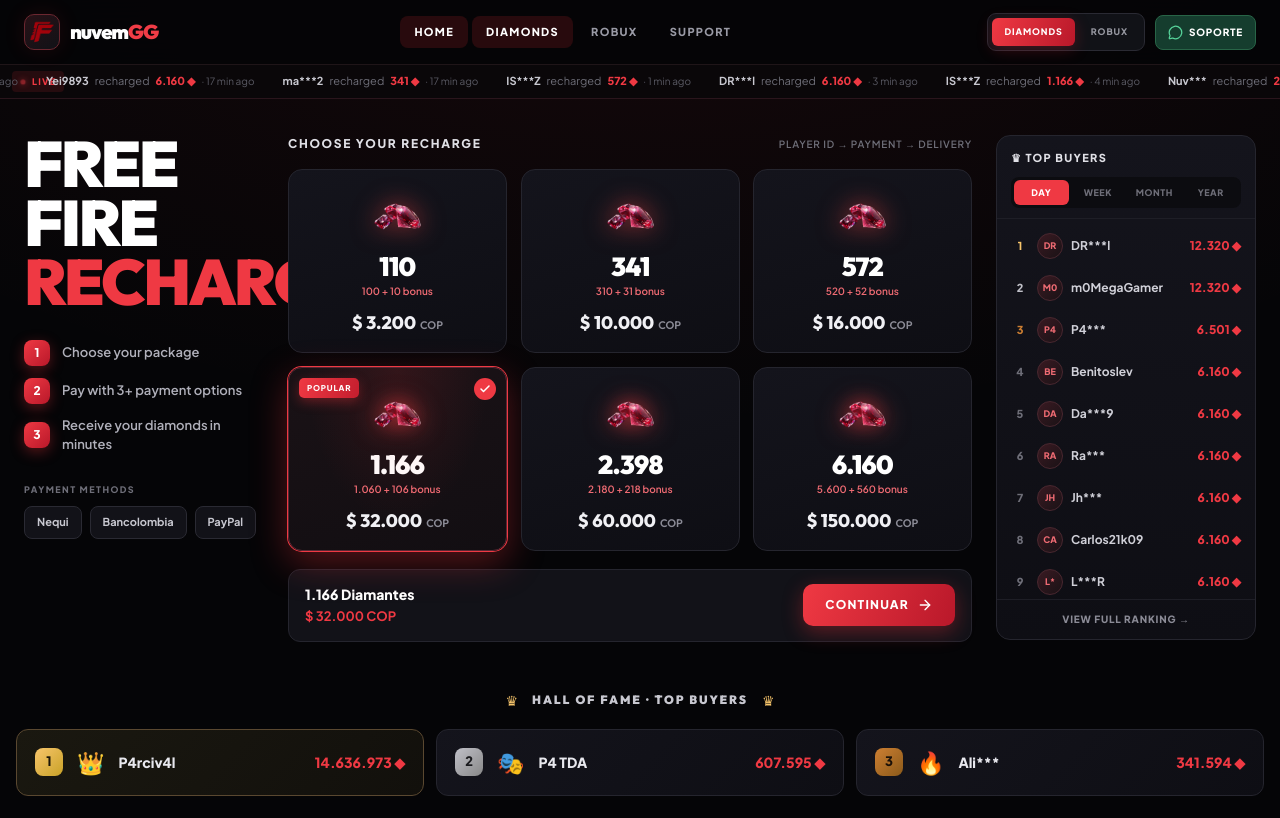
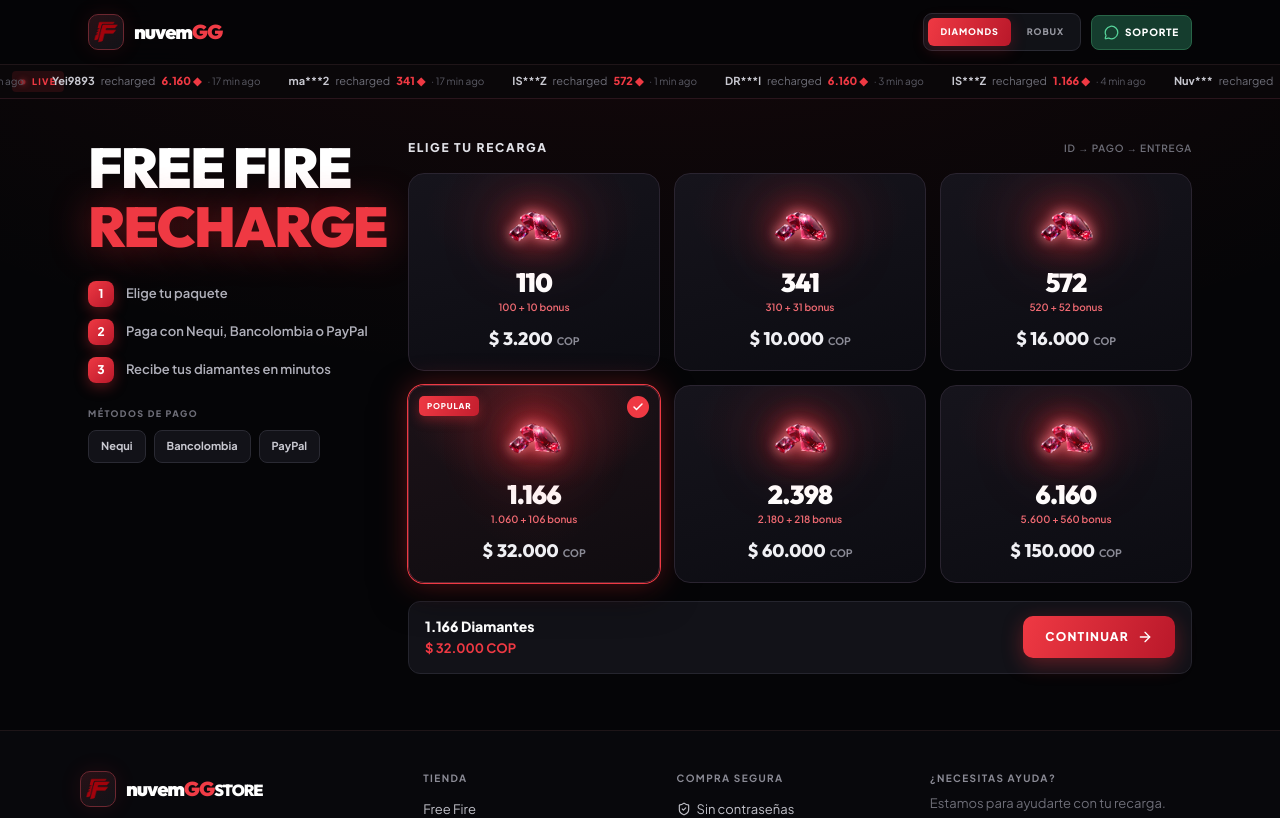
Before and after one commit to fazetadev/nuvem, a React (Vite) app: page / in a window 1280 px wide. Shown: the top 818 px of the page. Built offline with nearby package versions, Linux system fonts and the light colour scheme.

Commit message:
Add files via upload

```diff
--- a/src/App.tsx
+++ b/src/App.tsx
@@ -8,8 +8,6 @@ import { CheckoutSummaryModal } from './components/CheckoutSummaryModal.tsx';
 import { OrderSuccessModal } from './components/OrderSuccessModal.tsx';
 import { Footer } from './components/Footer.tsx';
 import { LiveFeed } from './components/LiveFeed.tsx';
-import { TopBuyers } from './components/TopBuyers.tsx';
-import { HallOfFame } from './components/HallOfFame.tsx';
 import type { DiamondPackage, PaymentMethod, OrderRecord, GameId } from './types/store.ts';
 import {
   DIAMOND_PACKAGES,
@@ -119,43 +117,35 @@ export default function App() {
 
       <main className="flex-1">
         {!isCheckoutVisible && (
-          <section className="hero-section max-w-7xl mx-auto px-4 sm:px-6">
-            <div className="hero-left">
+          <section className="hero-section max-w-6xl mx-auto px-4 sm:px-6">
+            <div className="hero-intro">
               <h1 className="hero-title">
                 {game === 'roblox' ? (
                   <>
-                    ROBLOX
-                    <br />
-                    <em>RECHARGE</em>
+                    ROBLOX <em>RECHARGE</em>
                   </>
                 ) : (
                   <>
-                    FREE
-                    <br />
-                    FIRE
-                    <br />
-                    <em>RECHARGE</em>
+                    FREE FIRE <em>RECHARGE</em>
                   </>
                 )}
               </h1>
-
               <ol className="hero-steps">
                 <li>
                   <span className="step-num">1</span>
-                  Choose your package
+                  Elige tu paquete
                 </li>
                 <li>
                   <span className="step-num">2</span>
-                  Pay with 3+ payment options
+                  Paga con Nequi, Bancolombia o PayPal
                 </li>
                 <li>
                   <span className="step-num">3</span>
-                  Receive your {game === 'roblox' ? 'Robux' : 'diamonds'} in minutes
+                  Recibe tus {game === 'roblox' ? 'Robux' : 'diamantes'} en minutos
                 </li>
               </ol>
-
               <div className="payment-badges">
-                <span className="pay-label">PAYMENT METHODS</span>
+                <span className="pay-label">MÉTODOS DE PAGO</span>
                 <div className="pay-chips">
                   <span>Nequi</span>
                   <span>Bancolombia</span>
@@ -164,10 +154,10 @@ export default function App() {
               </div>
             </div>
 
-            <div className="hero-center" id="recargas">
+            <div className="hero-catalog" id="recargas">
               <div className="choose-label">
-                <span>CHOOSE YOUR RECHARGE</span>
-                <small>PLAYER ID → PAYMENT → DELIVERY</small>
+                <span>ELIGE TU RECARGA</span>
+                <small>ID → PAGO → ENTREGA</small>
               </div>
               <PackagesGrid
                 game={game}
@@ -195,10 +185,6 @@ export default function App() {
                   <ArrowRight size={16} />
                 </button>
               </div>
-            </div>
-
-            <div className="hero-right">
-              <TopBuyers />
             </div>
           </section>
         )}
@@ -247,8 +233,6 @@ export default function App() {
             </div>
           </section>
         )}
-
-        {!isCheckoutVisible && <HallOfFame />}
       </main>
 
       <Footer />
--- a/src/components/Header.tsx
+++ b/src/components/Header.tsx
@@ -16,7 +16,7 @@ const GAMES: { id: GameId; label: string }[] = [
 
 export const Header: React.FC<HeaderProps> = ({ game, onSelectGame }) => (
   <header className="site-header sticky top-0 z-50 w-full">
-    <div className="header-bar max-w-7xl mx-auto px-4 sm:px-6">
+    <div className="header-bar max-w-6xl mx-auto px-4 sm:px-6">
       <a href="/" className="brand-lockup" aria-label="NuvemGG inicio">
         <span className="brand-logo">
           <img src={IMAGES.logo} alt="" />
@@ -25,27 +25,6 @@ export const Header: React.FC<HeaderProps> = ({ game, onSelectGame }) => (
           nuvem<span>GG</span>
         </span>
       </a>
-
-      <nav className="main-nav" aria-label="Navegación">
-        <a href="#recargas" className="nav-link active">HOME</a>
-        <button
-          type="button"
-          className={`nav-link ${game === 'freefire' ? 'active' : ''}`}
-          onClick={() => onSelectGame('freefire')}
-        >
-          DIAMONDS
-        </button>
-        <button
-          type="button"
-          className={`nav-link ${game === 'roblox' ? 'active' : ''}`}
-          onClick={() => onSelectGame('roblox')}
-        >
-          ROBUX
-        </button>
-        <a href={getGeneralWhatsAppLink()} target="_blank" rel="noreferrer" className="nav-link">
-          SUPPORT
-        </a>
-      </nav>
 
       <div className="header-right">
         <div className="game-pills">
--- a/src/index.css
+++ b/src/index.css
@@ -234,36 +234,38 @@ button:focus-visible, a:focus-visible, input:focus-visible {
 .hero-section {
   display: grid;
   grid-template-columns: 1fr;
-  gap: 28px;
-  padding-top: 36px;
-  padding-bottom: 48px;
+  gap: 32px;
+  padding-top: 40px;
+  padding-bottom: 56px;
 }
-@media (min-width: 1100px) {
+@media (min-width: 900px) {
   .hero-section {
-    grid-template-columns: 240px 1fr 260px;
+    grid-template-columns: minmax(220px, 280px) 1fr;
     align-items: start;
-    gap: 24px;
+    gap: 40px;
   }
 }
 
-.hero-left { animation: fade-up 0.6s ease both; }
+.hero-intro { animation: fade-up 0.6s ease both; }
 .hero-title {
-  font-size: clamp(42px, 6vw, 64px);
+  font-size: clamp(36px, 5.5vw, 56px);
   font-weight: 900;
-  line-height: 0.92;
-  margin: 0 0 28px;
+  line-height: 1.05;
+  margin: 0 0 24px;
   color: #fff;
   text-transform: uppercase;
+  letter-spacing: -0.03em;
+  word-break: keep-all;
 }
 .hero-title em {
   font-style: normal;
   color: #ef3943;
-  display: block;
+  text-shadow: 0 0 40px rgba(239, 48, 57, 0.45);
 }
 
 .hero-steps {
   list-style: none;
-  margin: 0 0 28px;
+  margin: 0 0 24px;
   padding: 0;
   display: flex;
   flex-direction: column;
@@ -291,7 +293,7 @@ button:focus-visible, a:focus-visible, input:focus-visible {
   box-shadow: 0 4px 14px var(--red-glow);
 }
 
-.payment-badges { margin-top: 8px; }
+.payment-badges { margin-top: 4px; }
 .pay-label {
   display: block;
   font-size: 9px;
@@ -313,12 +315,15 @@ button:focus-visible, a:focus-visible, input:focus-visible {
   font-size: 11px;
   font-weight: 700;
   color: #c8c8d0;
-  transition: border-color 0.2s;
+  transition: border-color 0.2s, box-shadow 0.2s;
 }
-.pay-chips span:hover { border-color: #ef3943; }
+.pay-chips span:hover {
+  border-color: #ef3943;
+  box-shadow: 0 0 12px rgba(239, 48, 57, 0.25);
+}
 
 /* ─── PACKAGES ─── */
-.hero-center { animation: fade-up 0.7s ease both 0.08s; }
+.hero-catalog { animation: fade-up 0.7s ease both 0.08s; }
 .choose-label {
   display: flex;
   align-items: baseline;
@@ -355,10 +360,12 @@ button:focus-visible, a:focus-visible, input:focus-visible {
   flex-direction: column;
   align-items: center;
   text-align: center;
-  padding: 18px 12px 16px;
-  border-radius: 14px;
-  border: 1px solid #25252e;
-  background: linear-gradient(165deg, #14141c 0%, #0e0e14 100%);
+  padding: 20px 12px 18px;
+  border-radius: 16px;
+  border: 1px solid #2a2430;
+  background:
+    radial-gradient(ellipse 80% 60% at 50% 20%, rgba(239, 48, 57, 0.08), transparent 55%),
+    linear-gradient(165deg, #16141c 0%, #0c0c12 100%);
   cursor: pointer;
   transition: transform 0.25s ease, border-color 0.25s, box-shadow 0.25s;
   animation: card-in 0.45s ease both;
@@ -375,8 +382,13 @@ button:focus-visible, a:focus-visible, input:focus-visible {
 }
 .package-card.is-selected {
   border-color: #ef3943;
-  box-shadow: 0 0 0 1px #ef3943, 0 12px 36px var(--red-glow);
-  background: linear-gradient(165deg, #1a1216 0%, #120e12 100%);
+  box-shadow:
+    0 0 0 1px #ef3943,
+    0 0 28px rgba(239, 48, 57, 0.35),
+    0 12px 36px rgba(0, 0, 0, 0.5);
+  background:
+    radial-gradient(ellipse 90% 70% at 50% 15%, rgba(239, 48, 57, 0.18), transparent 55%),
+    linear-gradient(165deg, #1c1218 0%, #100c10 100%);
 }
 .package-card.is-popular {
   border-color: #5a2834;
@@ -424,31 +436,67 @@ button:focus-visible, a:focus-visible, input:focus-visible {
 }
 
 .package-art {
-  width: 72px;
-  height: 56px;
+  width: 80px;
+  height: 64px;
   display: grid;
   place-items: center;
-  margin-bottom: 10px;
+  margin-bottom: 12px;
   position: relative;
 }
 .package-art img,
 .pkg-diamond {
-  width: 52px !important;
-  height: 52px !important;
+  width: 58px !important;
+  height: 58px !important;
   object-fit: contain;
-  filter: drop-shadow(0 0 12px rgba(239, 68, 68, 0.55));
-  transition: transform 0.3s ease;
+  filter:
+    drop-shadow(0 0 6px rgba(255, 120, 130, 0.9))
+    drop-shadow(0 0 18px rgba(239, 48, 57, 0.75))
+    drop-shadow(0 0 36px rgba(239, 48, 57, 0.4))
+    brightness(1.12)
+    contrast(1.08);
+  transition: transform 0.35s ease, filter 0.35s ease;
+  animation: diamond-pulse 2.8s ease-in-out infinite;
 }
 .package-card:hover .package-art img,
 .package-card:hover .pkg-diamond {
-  transform: scale(1.08) translateY(-2px);
+  transform: scale(1.14) translateY(-3px);
+  filter:
+    drop-shadow(0 0 8px rgba(255, 160, 170, 1))
+    drop-shadow(0 0 24px rgba(239, 48, 57, 0.95))
+    drop-shadow(0 0 48px rgba(239, 48, 57, 0.55))
+    brightness(1.22)
+    contrast(1.12);
+  animation: none;
 }
 .art-glow {
   position: absolute;
-  inset: 20% 15%;
-  background: radial-gradient(circle, rgba(239, 48, 57, 0.35), transparent 70%);
-  filter: blur(8px);
+  inset: 10% 8%;
+  background: radial-gradient(circle, rgba(255, 80, 90, 0.45), rgba(239, 48, 57, 0.2) 40%, transparent 70%);
+  filter: blur(12px);
   pointer-events: none;
+  animation: glow-breathe 2.8s ease-in-out infinite;
+}
+@keyframes diamond-pulse {
+  0%, 100% {
+    filter:
+      drop-shadow(0 0 6px rgba(255, 120, 130, 0.85))
+      drop-shadow(0 0 16px rgba(239, 48, 57, 0.65))
+      drop-shadow(0 0 32px rgba(239, 48, 57, 0.35))
+      brightness(1.1)
+      contrast(1.05);
+  }
+  50% {
+    filter:
+      drop-shadow(0 0 10px rgba(255, 160, 170, 1))
+      drop-shadow(0 0 24px rgba(239, 48, 57, 0.9))
+      drop-shadow(0 0 44px rgba(239, 48, 57, 0.5))
+      brightness(1.2)
+      contrast(1.1);
+  }
+}
+@keyframes glow-breathe {
+  0%, 100% { opacity: 0.7; transform: scale(1); }
+  50% { opacity: 1; transform: scale(1.08); }
 }
 
 .package-amount {
@@ -534,8 +582,8 @@ button:focus-visible, a:focus-visible, input:focus-visible {
   cursor: not-allowed;
 }
 
-/* ─── TOP BUYERS ─── */
-.hero-right { animation: fade-up 0.75s ease both 0.12s; }
+/* ─── TOP BUYERS (kept for optional use, not shown) ─── */
+.hero-right { display: none; }
 .top-buyers {
   border-radius: 14px;
   border: 1px solid #25252e;
@@ -651,12 +699,9 @@ button:focus-visible, a:focus-visible, input:focus-visible {
   background: rgba(239, 48, 57, 0.06);
 }
 
-/* ─── HALL OF FAME ─── */
+/* ─── HALL OF FAME (removed from UI) ─── */
 .hall-of-fame {
-  max-width: 1280px;
-  margin: 0 auto 56px;
-  padding: 0 16px;
-  animation: fade-up 0.6s ease both 0.2s;
+  display: none;
 }
 .hall-head {
   display: flex;
```
